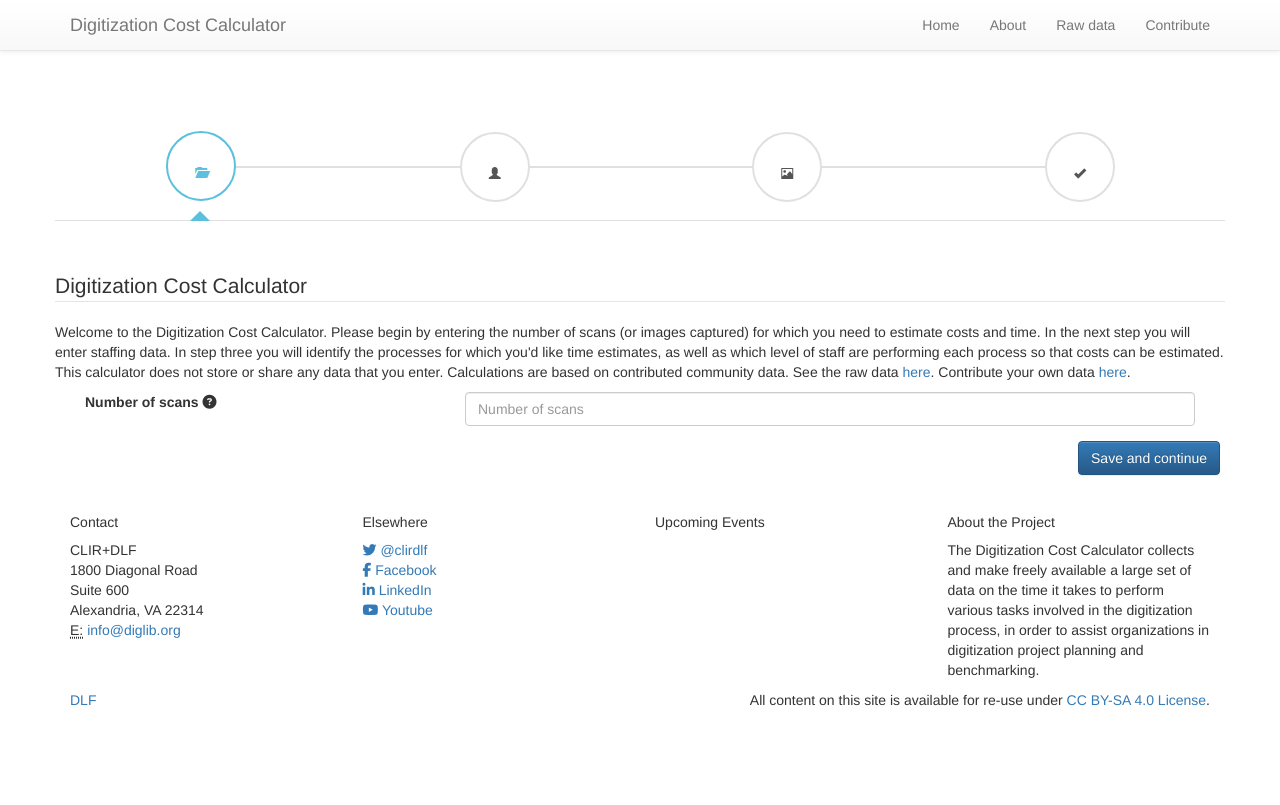
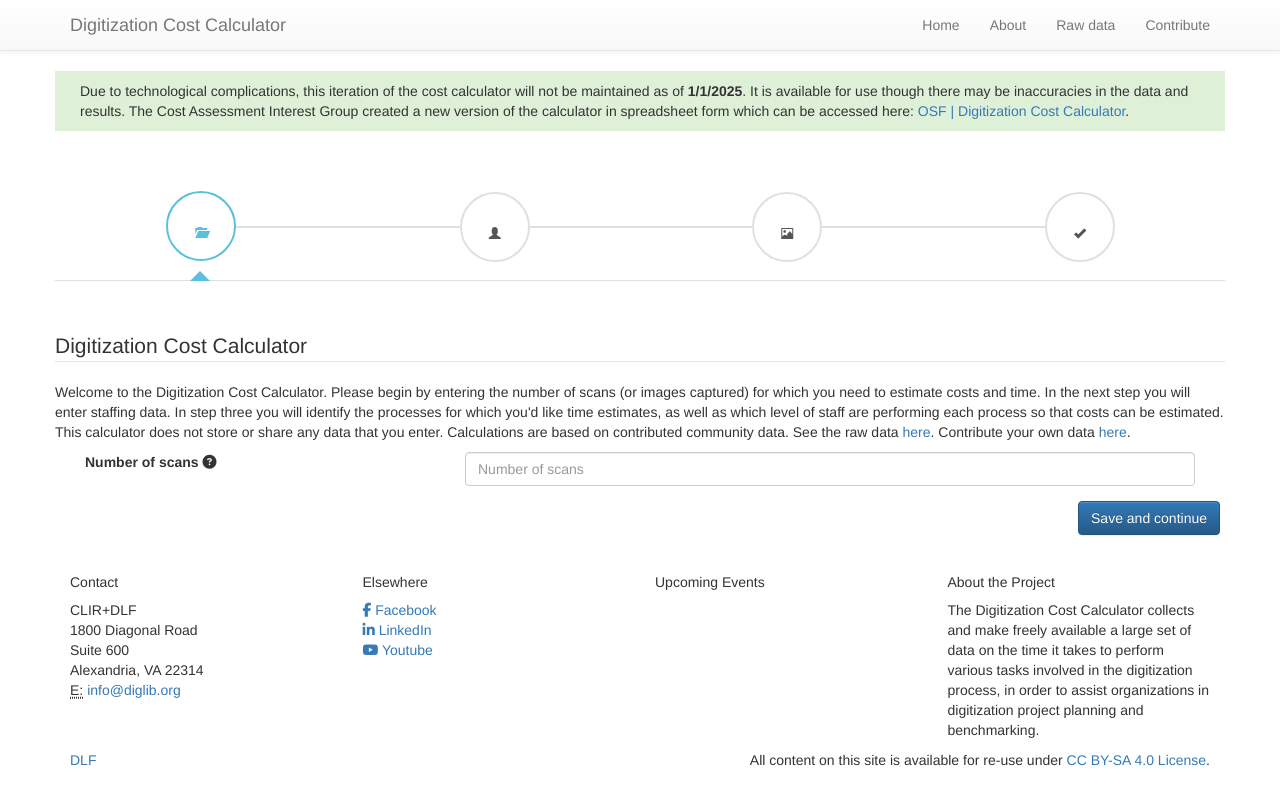
Before and after one commit to clirdlf/digitization_cost_calculator, a Jekyll site: the page built from index.html, in a window 1280 px wide. Shown: the top 805 px of the page. Built offline with Jekyll 4.4.1, drawn with Linux system fonts in a browser that asks for light colours; nearby versions of some CDN libraries; comment, search, counter and statistics services are not loaded.

Commit message:
Updates notice on page

```diff
--- a/_includes/footer.html
+++ b/_includes/footer.html
@@ -16,11 +16,11 @@
             <div class="col-md-3 col-sm-6">
                 <h5>Elsewhere</h5>
                 <ul class="list-unstyled">
-                    <li>
+                    <!-- <li>
                         <a href="https://twitter.com/clirdlf">
                             <i class="fa fa-twitter twitter" aria-hidden="true"></i>
                             @clirdlf</a>
-                    </li>
+                    </li> -->
                     <li>
                         <a href="https://www.facebook.com/CLIRDLF/">
                             <i class="fa fa-facebook rss" aria-hidden="true"></i>
--- a/index.html
+++ b/index.html
@@ -13,6 +13,14 @@ javascripts:
 ---
 
 <div class="container">
+    <div class="row bg-success">
+        <div class="container">
+            <p class="p-5" style="margin: 5px; padding: 5px;">
+                Due to technological complications, this iteration of the cost calculator will not be maintained as of <strong>1/1/2025</strong>. It is available for use though there may be inaccuracies in the data and results.  The Cost Assessment Interest Group created a new version of the calculator in spreadsheet form which can be accessed here: <a target="_blank" href="https://osf.io/p6hy8/">OSF | Digitization Cost Calculator</a>.
+            </p>
+        </div>
+    </div>
+
 	<div class="row">
 		<section>
         <div class="wizard">
```
Also changed, not shown: Gemfile.lock, 1 other file.
